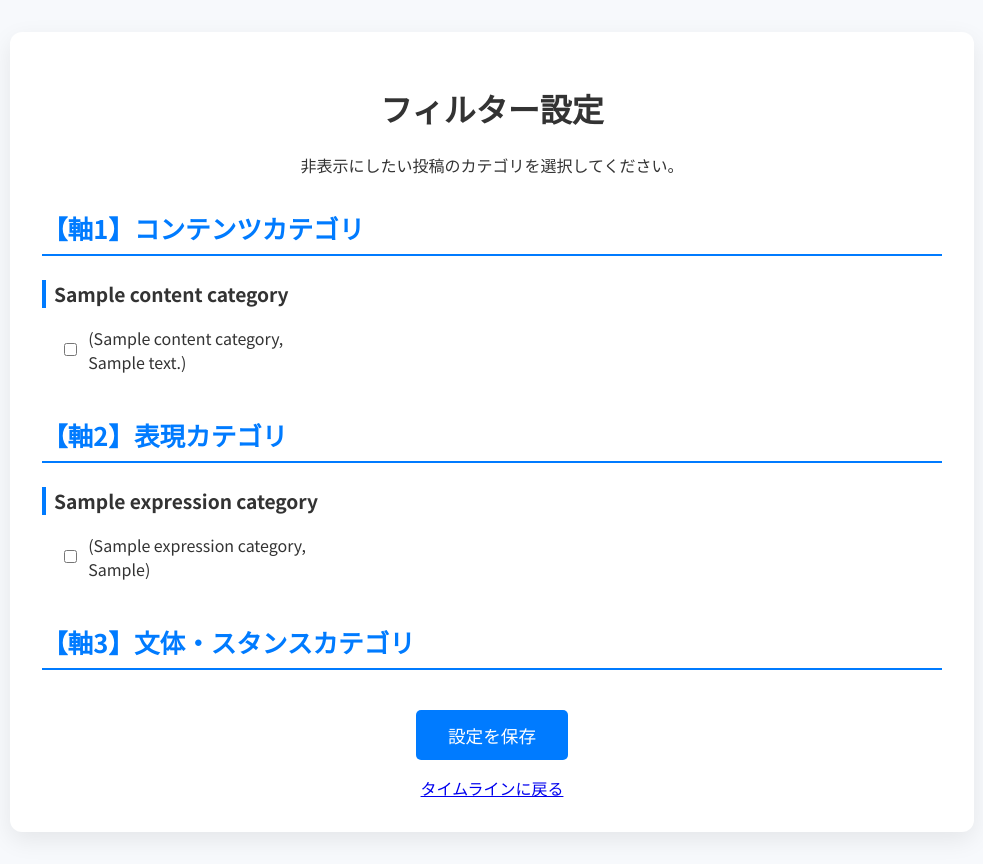
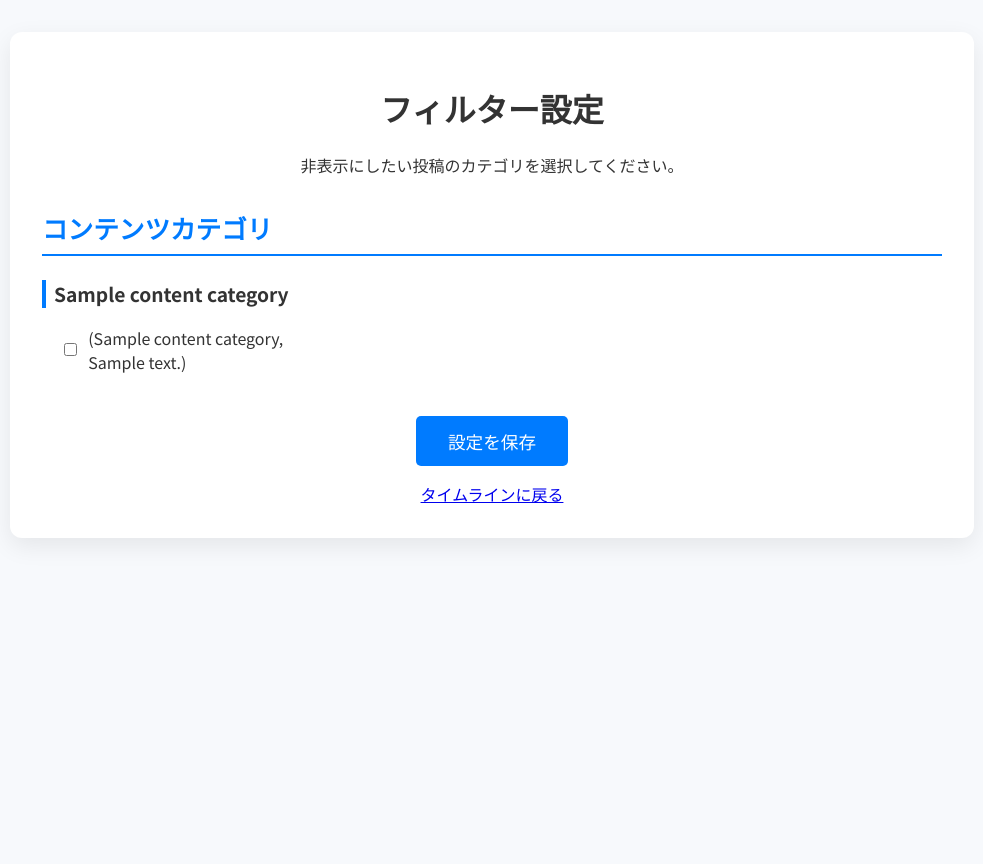
Before and after one commit to Yukihira00/kenkyuu, a FastAPI app: template templates/settings.html in a window 1280 px wide. Shown: the whole page, without its empty margins (148-1131 px from the left). After the commit the page ends 541 px from the top, so only its background shows below. Run offline with FastAPI, Linux system fonts and the light colour scheme; the template is opened without the code that fills it: most values are stand-ins (such as "Sample title", 1, 10 or a date in 2020); parts of the project's set-up code (start-up, migrations or seed data) failed here and were passed over.

Commit message:
フィルター設定調整

```diff
--- a/main.py
+++ b/main.py
@@ -12,7 +12,7 @@ import quiz_checker
 import timeline_checker
 import personality_descriptions
 import llm_analyzer
-import type_descriptions # ★ この行が追加されています
+import type_descriptions
 
 # --- アプリケーションの初期設定 ---
 app = FastAPI()
@@ -117,12 +117,18 @@ async def show_timeline(request: Request):
     user_info = {"did": user_did, "handle": handle, "display_name": request.session.get('user_display_name') or handle}
     user_filter_settings = database.get_user_filter_settings(user_did)
     hidden_content = set(user_filter_settings.get('hidden_content_categories', []))
-    hidden_expression = set(user_filter_settings.get('hidden_expression_categories', []))
-    hidden_style = set(user_filter_settings.get('hidden_style_stance_categories', []))
 
     raw_feed = timeline_checker.get_timeline_data(handle, app_password, limit=50)
     if not raw_feed:
-        return templates.TemplateResponse("timeline.html", {"request": request, "user": user_info, "feed": [], "hidden_post_count": 0, "total_post_count": 0})
+        # ★★★ エラー回避のため、カテゴリリストとユーザー設定を渡すように修正 ★★★
+        return templates.TemplateResponse("timeline.html", {
+            "request": request,
+            "user": user_info,
+            "feed": [],
+            "hidden_post_count": 0,
+            "total_post_count": 0,
+            "user_settings": user_filter_settings
+        })
 
     all_post_uris = [item.post.uri for item in raw_feed if item.post and item.post.uri]
     cached_results = database.get_cached_analysis_results(all_post_uris)
@@ -161,9 +167,7 @@ async def show_timeline(request: Request):
         item.is_mosaic = False
 
         if analysis_result:
-            if analysis_result.get("content_category") in hidden_content or \
-               analysis_result.get("expression_category") in hidden_expression or \
-               analysis_result.get("style_stance_category") in hidden_style:
+            if analysis_result.get("content_category") in hidden_content:
                 item.is_mosaic = True
 
         if item.is_mosaic:
@@ -171,12 +175,14 @@ async def show_timeline(request: Request):
 
         processed_feed.append(item)
 
+    # ★★★ エラー回避のため、カテゴリリストとユーザー設定を渡すように修正 ★★★
     return templates.TemplateResponse("timeline.html", {
         "request": request,
         "user": user_info,
         "feed": processed_feed,
         "hidden_post_count": hidden_post_count,
-        "total_post_count": len(raw_feed)
+        "total_post_count": len(raw_feed),
+        "user_settings": user_filter_settings
     })
 
 
@@ -196,10 +202,8 @@ async def show_results(request: Request):
         return RedirectResponse(url="/quiz", status_code=302)
     scores = {'H': result.get('h', 0), 'E': result.get('e', 0), 'X': result.get('x', 0), 'A': result.get('a', 0), 'C': result.get('c', 0), 'O': result.get('o', 0)}
 
-    # 64タイプ分類のコードを計算
     personality_type_64_code = get_64_type(scores)
 
-    # ★ コードに対応する情報を type_descriptions から取得
     type_info = type_descriptions.TYPE_DESCRIPTIONS.get(personality_type_64_code, {
         "title": "測定不能",
         "type_name": "不明",
@@ -210,7 +214,7 @@ async def show_results(request: Request):
         "request": request,
         "scores": scores,
         "descriptions": personality_descriptions.DESCRIPTIONS,
-        "type_info": type_info  # ★ テンプレートに渡す変数を変更
+        "type_info": type_info
     })
 
 @app.get("/settings", response_class=HTMLResponse)
@@ -223,8 +227,6 @@ async def show_settings(request: Request):
         "request": request,
         "user_settings": user_settings,
         "all_content_categories": llm_analyzer.CONTENT_CATEGORIES,
-        "all_expression_categories": llm_analyzer.EXPRESSION_CATEGORIES,
-        "all_style_stance_categories": llm_analyzer.STYLE_STANCE_CATEGORIES,
     })
 
 @app.post("/settings")
@@ -236,18 +238,14 @@ async def save_settings(request: Request):
     form_data = await request.form()
 
     hidden_content = form_data.getlist("hidden_content")
-    hidden_expression = form_data.getlist("hidden_expression")
-    hidden_style_stance = form_data.getlist("hidden_style_stance")
 
-    database.save_user_filter_settings(user_did, hidden_content, hidden_expression, hidden_style_stance)
+    database.save_user_filter_settings(user_did, hidden_content)
 
     user_settings = database.get_user_filter_settings(user_did)
     return templates.TemplateResponse("settings.html", {
         "request": request,
         "user_settings": user_settings,
         "all_content_categories": llm_analyzer.CONTENT_CATEGORIES,
-        "all_expression_categories": llm_analyzer.EXPRESSION_CATEGORIES,
-        "all_style_stance_categories": llm_analyzer.STYLE_STANCE_CATEGORIES,
         "save_success": True
     })
 
--- a/templates/settings.html
+++ b/templates/settings.html
@@ -15,15 +15,14 @@
         .category-group h3 { font-size: 1.2em; color: #333; margin-bottom: 1rem; padding-left: 0.5rem; border-left: 4px solid #007bff; }
         .checkbox-grid { display: grid; grid-template-columns: repeat(auto-fill, minmax(220px, 1fr)); gap: 0.8rem; padding-left: 1rem; }
 
-        /* ★★★ labelタグがクリック範囲になるようにスタイルを調整 ★★★ */
         .checkbox-label {
             display: flex;
             align-items: center;
-            cursor: pointer; /* カーソルをポインターに */
+            cursor: pointer;
             padding: 2px;
         }
         .checkbox-label input {
-            margin-right: 0.7rem; /* 文字とチェックボックスの間隔を調整 */
+            margin-right: 0.7rem;
         }
 
         .button-container { text-align: center; margin-top: 2rem; }
@@ -40,7 +39,6 @@
             padding: 0.8rem;
             border-radius: 5px;
             border: 1px solid #a7d7c5;
-            /* 最初は非表示にしておく */
             display: none;
         }
     </style>
@@ -53,7 +51,7 @@
         <form class="settings-form" id="settings-form" action="/settings" method="post">
 
             <div class="axis-group">
-                <h2>【軸1】コンテンツカテゴリ</h2>
+                <h2>コンテンツカテゴリ</h2>
                 {% for group_name, items in all_content_categories.items() %}
                 <div class="category-group">
                     <h3>{{ group_name }}</h3>
@@ -62,42 +60,6 @@
                         <label class="checkbox-label">
                             <input type="checkbox" name="hidden_content" value="{{ item }}"
                                    {% if item in user_settings.hidden_content_categories %}checked{% endif %}>
-                            {{ item }}
-                        </label>
-                        {% endfor %}
-                    </div>
-                </div>
-                {% endfor %}
-            </div>
-
-            <div class="axis-group">
-                <h2>【軸2】表現カテゴリ</h2>
-                {% for group_name, items in all_expression_categories.items() %}
-                <div class="category-group">
-                    <h3>{{ group_name }}</h3>
-                    <div class="checkbox-grid">
-                        {% for item in items %}
-                        <label class="checkbox-label">
-                            <input type="checkbox" name="hidden_expression" value="{{ item }}"
-                                   {% if item in user_settings.hidden_expression_categories %}checked{% endif %}>
-                            {{ item }}
-                        </label>
-                        {% endfor %}
-                    </div>
-                </div>
-                {% endfor %}
-            </div>
-
-            <div class="axis-group">
-                <h2>【軸3】文体・スタンスカテゴリ</h2>
-                {% for group_name, items in all_style_stance_categories.items() %}
-                <div class="category-group">
-                    <h3>{{ group_name }}</h3>
-                    <div class="checkbox-grid">
-                        {% for item in items %}
-                        <label class="checkbox-label">
-                            <input type="checkbox" name="hidden_style_stance" value="{{ item }}"
-                                   {% if item in user_settings.hidden_style_stance_categories %}checked{% endif %}>
                             {{ item }}
                         </label>
                         {% endfor %}
@@ -120,14 +82,12 @@
 
     <script>
         document.addEventListener('DOMContentLoaded', (event) => {
-            // 1. スクロール位置を復元する処理
             const scrollpos = localStorage.getItem('scrollpos');
             if (scrollpos) {
                 window.scrollTo(0, parseInt(scrollpos, 10));
                 localStorage.removeItem('scrollpos');
             }
 
-            // 2. フォーム送信時にスクロール位置を保存する処理
             const form = document.getElementById('settings-form');
             if (form) {
                 form.addEventListener('submit', () => {
@@ -135,13 +95,10 @@
                 });
             }
 
-            // 3. 保存成功メッセージがあれば表示する処理
-            // (Pythonから `save_success` フラグが渡された場合のみ実行)
             {% if save_success %}
                 const successMsg = document.getElementById('success-msg');
                 if (successMsg) {
                     successMsg.style.display = 'block';
-                    // 3秒後にメッセージを消す
                     setTimeout(() => {
                         successMsg.style.display = 'none';
                     }, 3000);
```
Also changed, not shown: database.py (+12 -18 lines), llm_analyzer.py (+8 -44 lines), templates/timeline.html (+4 -10 lines).
